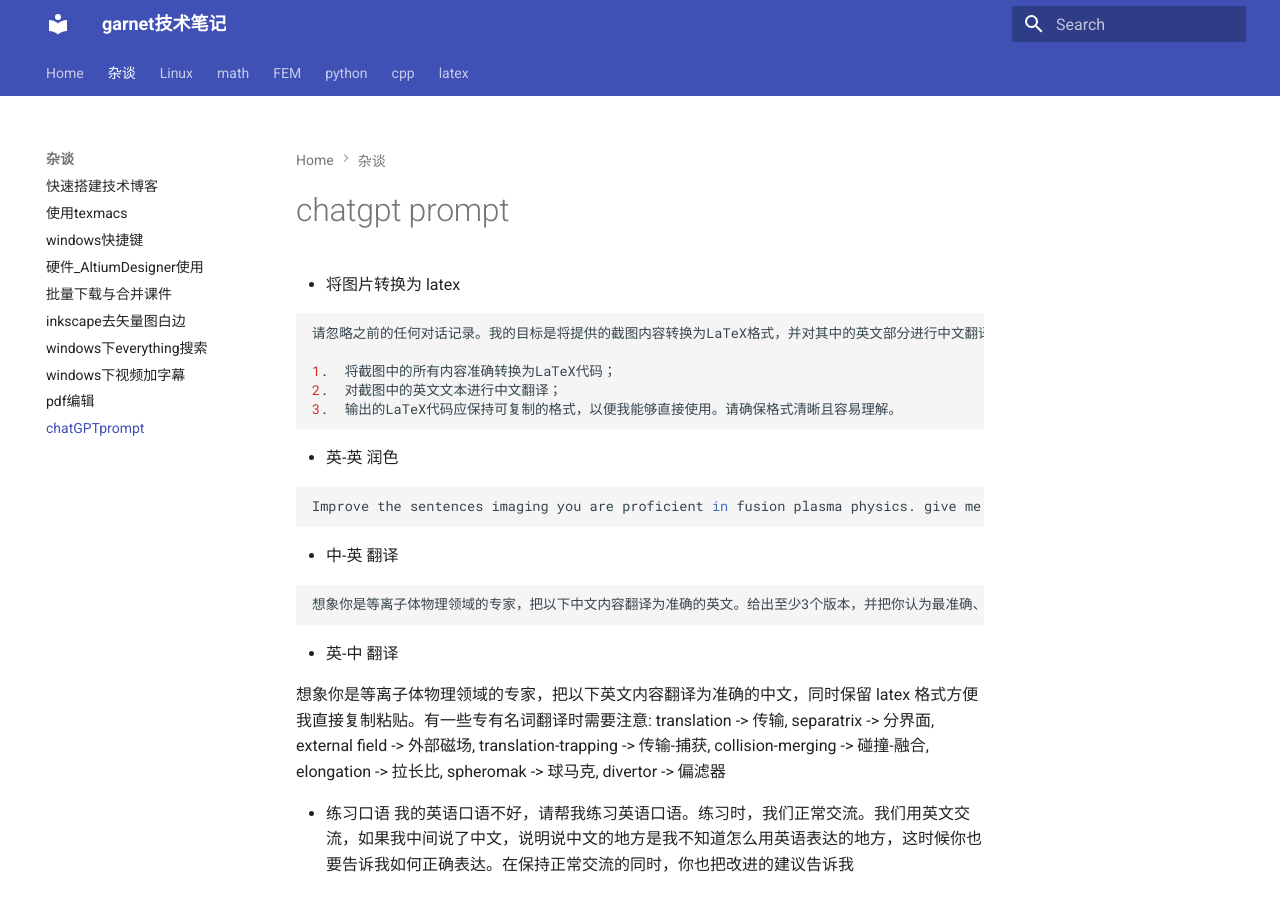
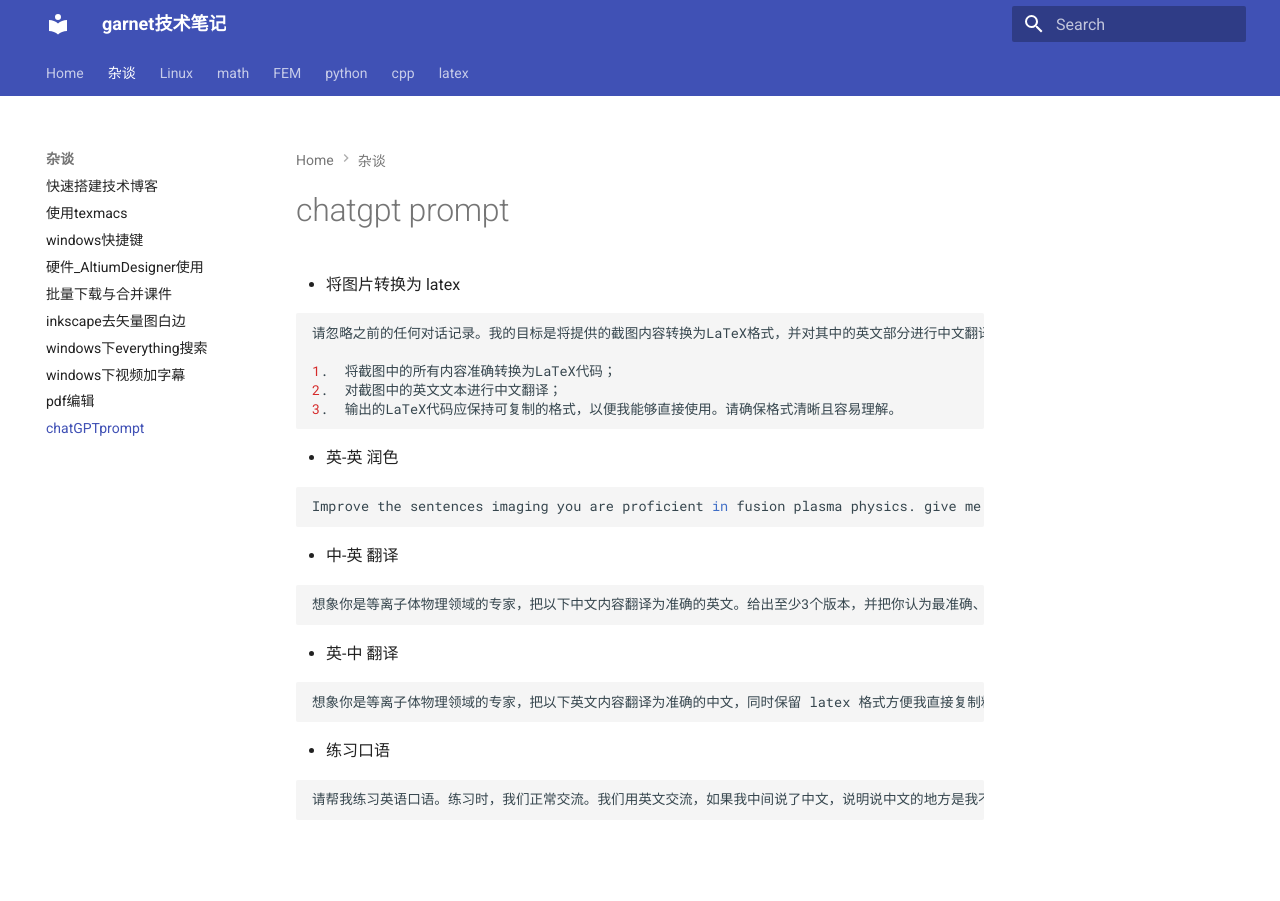
Before and after one commit to ymma98/technotes, an MkDocs documentation site: the page built from docs/杂谈/chatGPT_prompt.md, in a window 1280 px wide. Built offline with MkDocs 1.6.1 and Material for MkDocs 9.7.7, drawn with Linux system fonts in a browser that asks for light colours.

Commit message:
docs/杂谈/chatGPT_prompt.md updated from https://stackedit.cn/

````diff
--- a/docs/杂谈/chatGPT_prompt.md
+++ b/docs/杂谈/chatGPT_prompt.md
@@ -25,11 +25,15 @@ Improve the sentences imaging you are proficient in fusion plasma physics. give
 
 * 英-中 翻译
 
+```bash
 想象你是等离子体物理领域的专家，把以下英文内容翻译为准确的中文，同时保留 latex 格式方便我直接复制粘贴。有一些专有名词翻译时需要注意: translation -> 传输, separatrix -> 分界面, external field -> 外部磁场, translation-trapping -> 传输-捕获, collision-merging -> 碰撞-融合, elongation -> 拉长比, spheromak -> 球马克, divertor -> 偏滤器
-
+```
 
 * 练习口语
-我的英语口语不好，请帮我练习英语口语。练习时，我们正常交流。我们用英文交流，如果我中间说了中文，说明说中文的地方是我不知道怎么用英语表达的地方，这时候你也要告诉我如何正确表达。在保持正常交流的同时，你也把改进的建议告诉我
+
+```bash
+请帮我练习英语口语。练习时，我们正常交流。我们用英文交流，如果我中间说了中文，说明说中文的地方是我不知道怎么用英语表达的地方，这时候你也要告诉我如何正确表达。在保持正常交流的同时，你也把改进的建议告诉我
+```
 <!--stackedit_data:
-eyJoaXN0b3J5IjpbLTE5ODkxNTQzMzBdfQ==
+eyJoaXN0b3J5IjpbLTEzOTk5NDIzMjldfQ==
 -->
````
